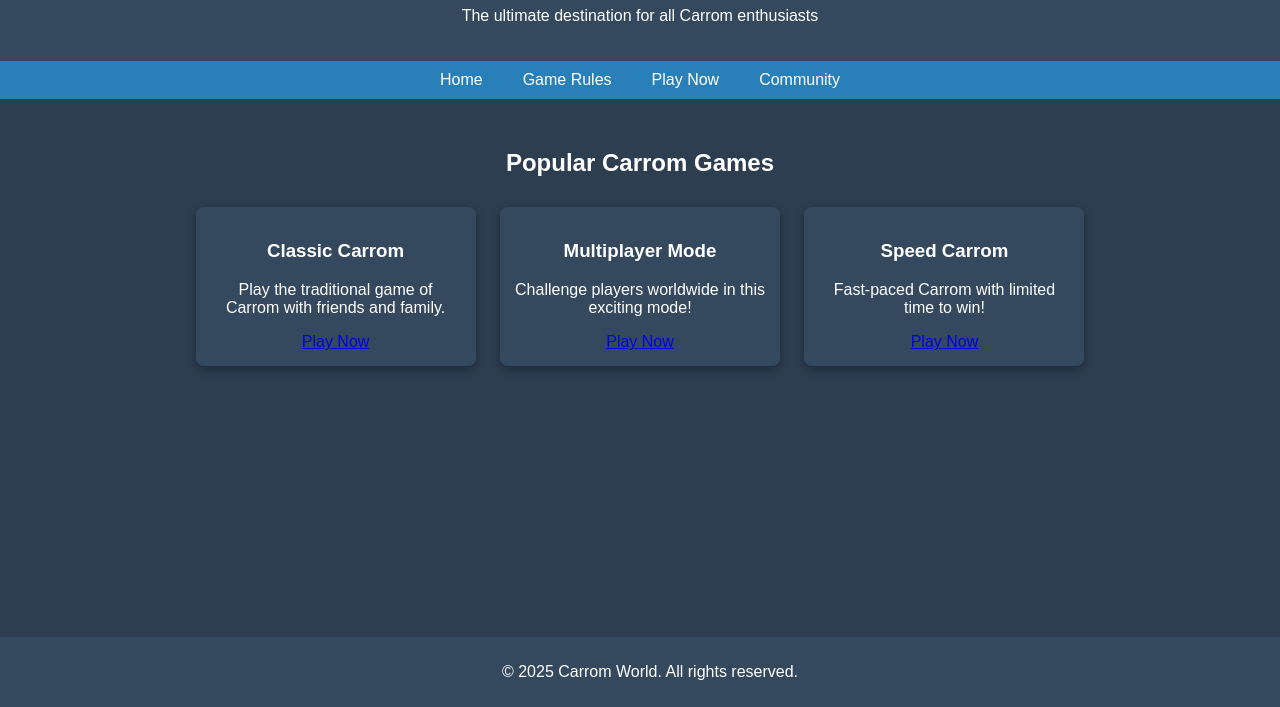
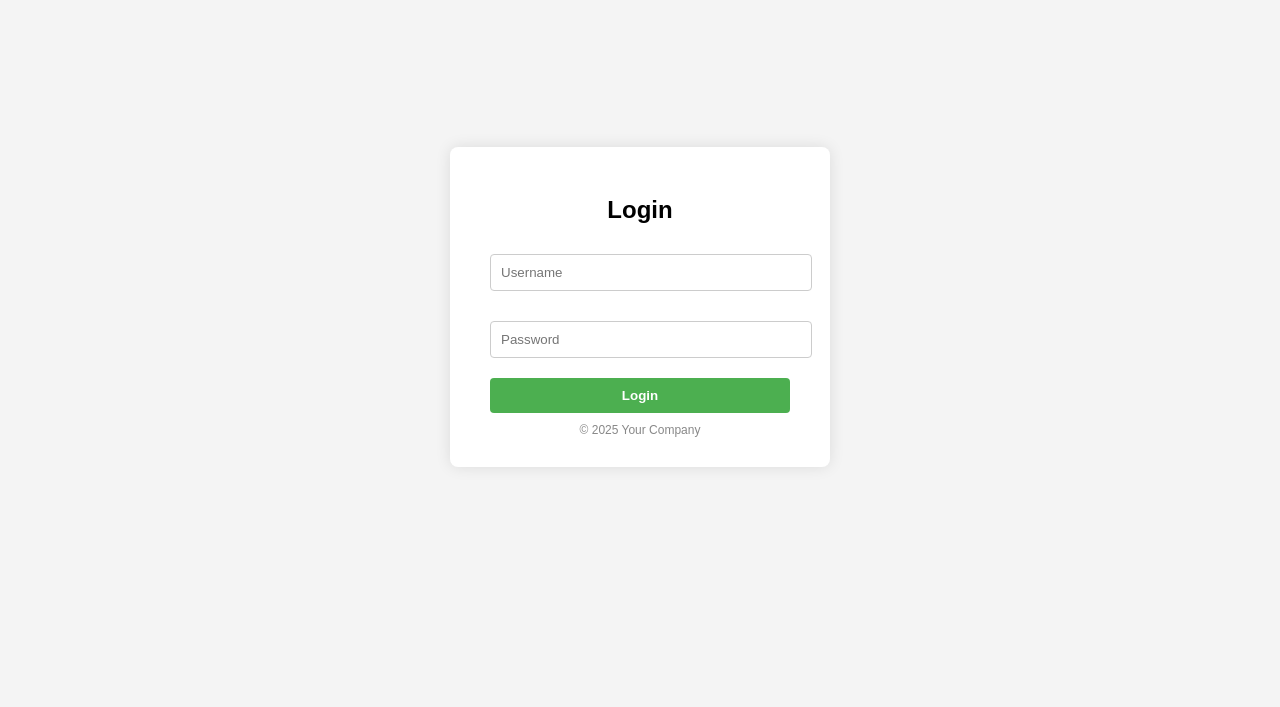
Before and after one commit to Tamizhuts/html, a plain HTML site: page index.html in a window 1280 px wide. Shown: the part 93-800 px from the top of the page. Drawn offline with Linux system fonts and the light colour scheme.

Commit message:
Update index.html

```diff
--- a/index.html
+++ b/index.html
@@ -1,60 +1,77 @@
 <!DOCTYPE html>
 <html lang="en">
 <head>
-    <meta charset="UTF-8">
-    <meta name="viewport" content="width=device-width, initial-scale=1.0">
-    <title>Carrom World</title>
-    <style>
-        body { font-family: Arial, sans-serif; margin: 0; padding: 0; background-color: #2c3e50; color: white; }
-        header { background: #34495e; padding: 20px; text-align: center; }
-        nav { background: #2980b9; padding: 10px; display: flex; justify-content: center; }
-        nav a { color: white; margin: 0 20px; text-decoration: none; }
-        nav a:hover { color: #f39c12; }
-        .content { padding: 30px; text-align: center; }
-        .game-card { display: inline-block; width: 250px; background: #34495e; margin: 10px; padding: 15px; border-radius: 8px; box-shadow: 0 4px 10px rgba(0,0,0,0.3); }
-        .game-card img { width: 100%; height: auto; border-radius: 8px; }
-        footer { background: #34495e; padding: 10px; text-align: center; position: fixed; width: 100%; bottom: 0; }
-    </style>
+  <meta charset="UTF-8">
+  <title>Login Page</title>
+  <style>
+    body {
+      font-family: Arial, sans-serif;
+      background-color: #f4f4f4;
+      display: flex;
+      justify-content: center;
+      align-items: center;
+      height: 100vh;
+      margin: 0;
+    }
+
+    .login-container {
+      background-color: white;
+      padding: 30px 40px;
+      border-radius: 8px;
+      box-shadow: 0 0 15px rgba(0, 0, 0, 0.1);
+      width: 300px;
+    }
+
+    h2 {
+      text-align: center;
+      margin-bottom: 20px;
+    }
+
+    input[type="text"],
+    input[type="password"] {
+      width: 100%;
+      padding: 10px;
+      margin: 10px 0 20px;
+      border: 1px solid #ccc;
+      border-radius: 4px;
+    }
+
+    input[type="submit"] {
+      width: 100%;
+      background-color: #4CAF50;
+      color: white;
+      padding: 10px;
+      border: none;
+      border-radius: 4px;
+      cursor: pointer;
+      font-weight: bold;
+    }
+
+    input[type="submit"]:hover {
+      background-color: #45a049;
+    }
+
+    .footer {
+      text-align: center;
+      font-size: 12px;
+      color: #888;
+      margin-top: 10px;
+    }
+  </style>
 </head>
 <body>
 
-<header>
-    <h1>Welcome to Carrom World!</h1>
-    <p>The ultimate destination for all Carrom enthusiasts</p>
-</header>
-
-<nav>
-    <a href="#">Home</a>
-    <a href="#">Game Rules</a>
-    <a href="#">Play Now</a>
-    <a href="#">Community</a>
-</nav>
-
-<div class="content">
-    <h2>Popular Carrom Games</h2>
-    <div class="game-card">
-
-        <h3>Classic Carrom</h3>
-        <p>Play the traditional game of Carrom with friends and family.</p>
-        <a href="#">Play Now</a>
+  <div class="login-container">
+    <h2>Login</h2>
+    <form action="#" method="post">
+      <input type="text" name="username" placeholder="Username" required>
+      <input type="password" name="password" placeholder="Password" required>
+      <input type="submit" value="Login">
+    </form>
+    <div class="footer">
+      © 2025 Your Company
     </div>
-    <div class="game-card">
-
-        <h3>Multiplayer Mode</h3>
-        <p>Challenge players worldwide in this exciting mode!</p>
-        <a href="#">Play Now</a>
-    </div>
-    <div class="game-card">
-
-        <h3>Speed Carrom</h3>
-        <p>Fast-paced Carrom with limited time to win!</p>
-        <a href="#">Play Now</a>
-    </div>
-</div>
-
-<footer>
-    <p>&copy; 2025 Carrom World. All rights reserved.</p>
-</footer>
+  </div>
 
 </body>
 </html>
```
